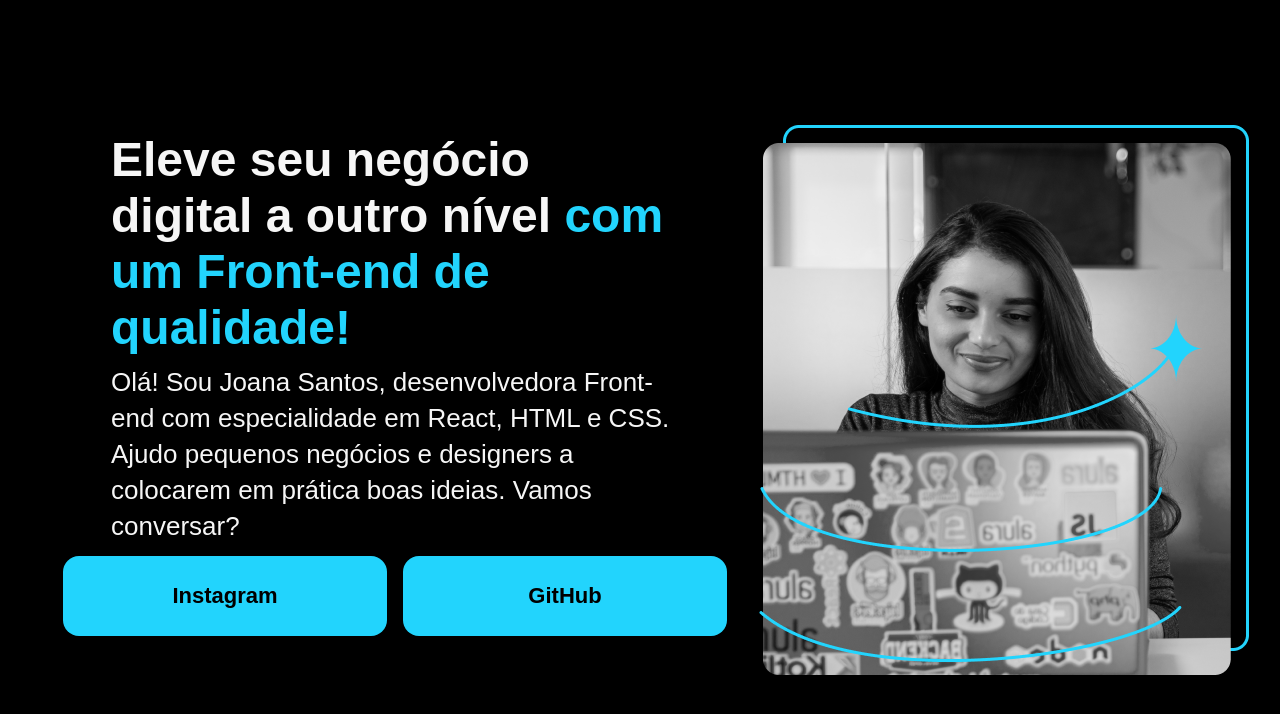
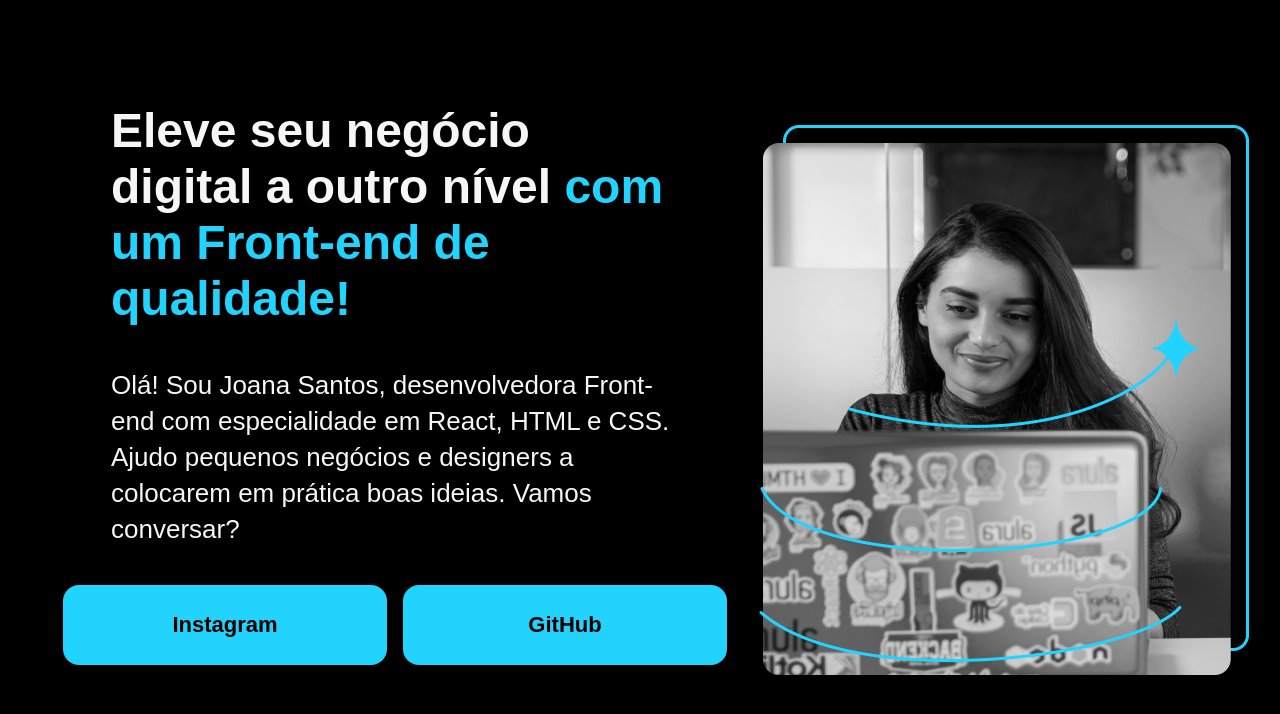
Before and after one commit to GabrielmRangel/minha-apresentacao, a plain HTML site: page index.html in a window 1280 px wide. Drawn offline with Linux system fonts and the light colour scheme.

Commit message:
Update espaçamento texto/botão

```diff
--- a/assets/css/estilo.css
+++ b/assets/css/estilo.css
@@ -38,7 +38,7 @@ body{
     flex-direction: column;
     margin: 0em 5em;
     max-width: 593px;
-    gap: 2em;
+    gap: 3em;
 }
 
 .container__titulo{
@@ -62,6 +62,7 @@ body{
     font-size: 26px;
     line-height: 36px;
     height: 144px;
+    margin-bottom: 1em;
 }
 
 .container__botoes{
```
